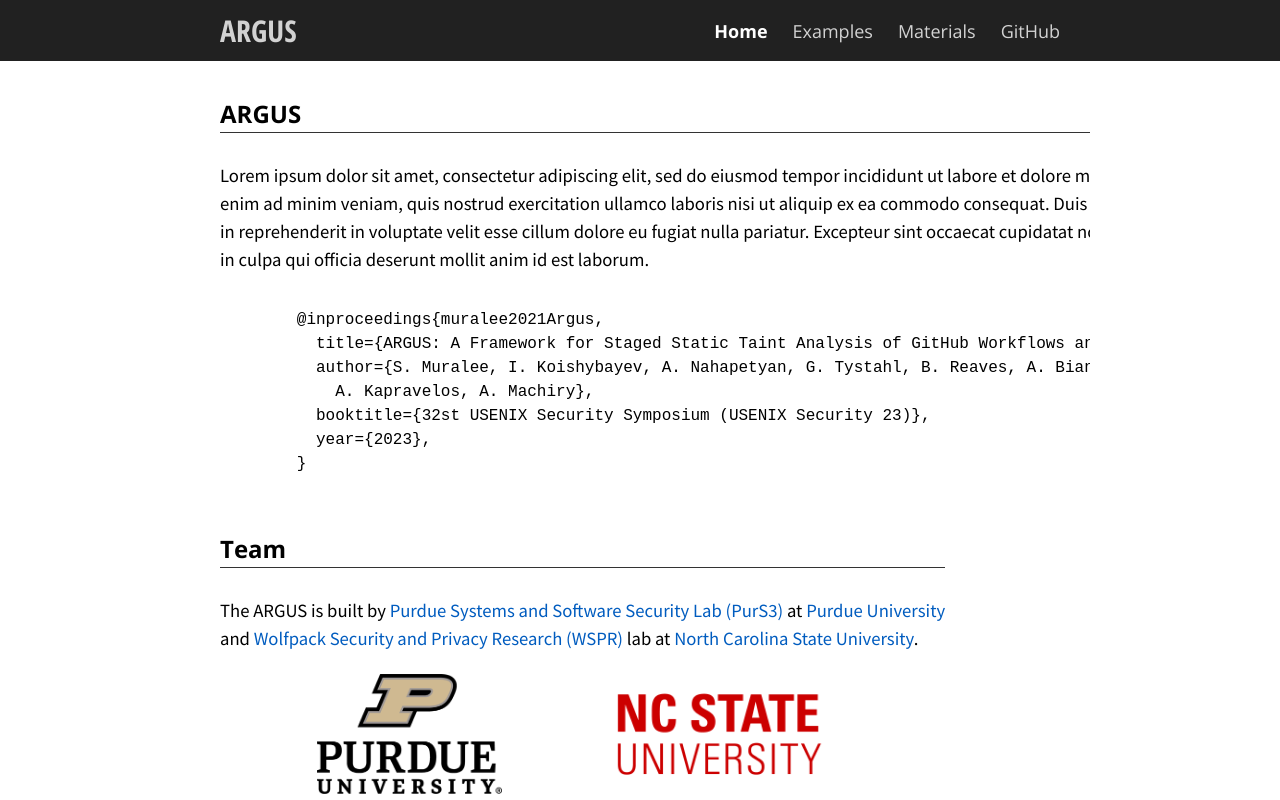
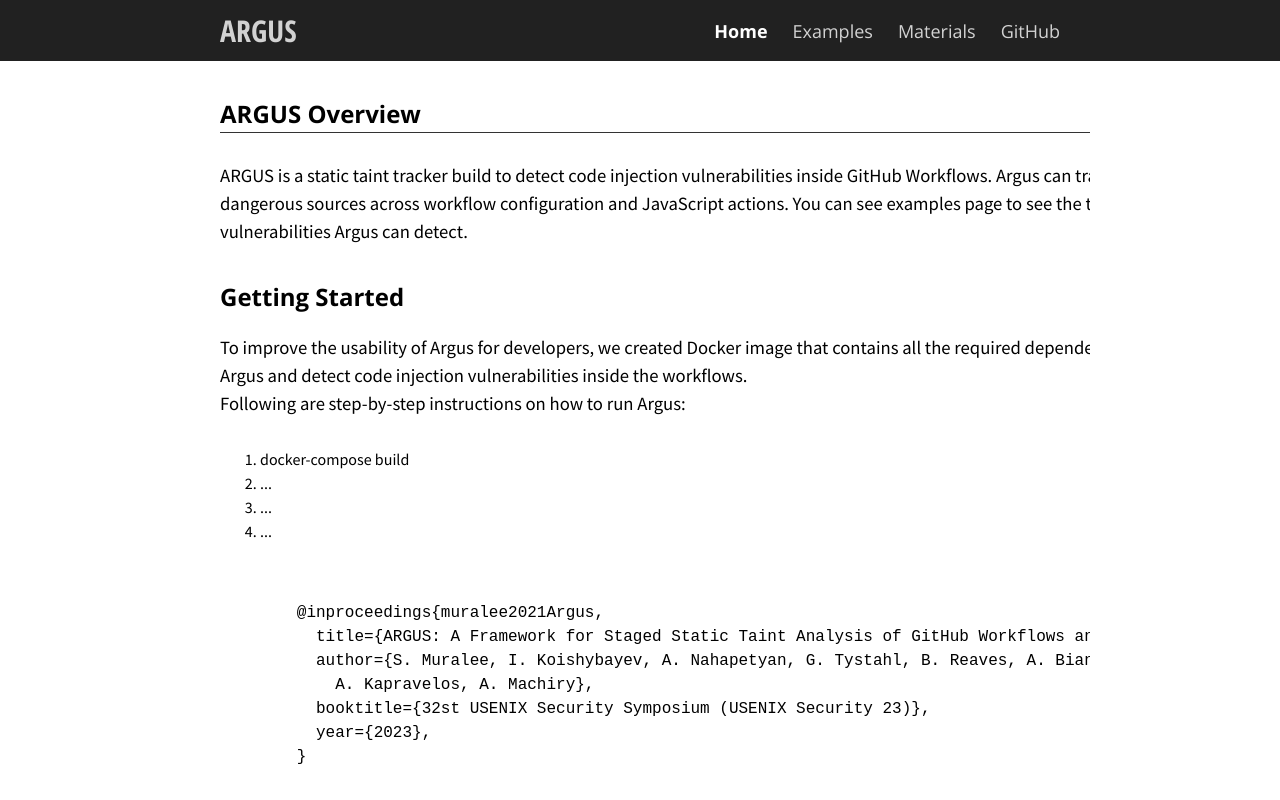
Before and after one commit to purs3lab/Argus, a plain HTML site: page index.html in a window 1280 px wide. Shown: the top 800 px of the page. Drawn offline with nearby package versions, Linux system fonts and the light colour scheme.

Commit message:
updated index page

```diff
--- a/index.html
+++ b/index.html
@@ -39,11 +39,26 @@
         <!--Start Intro-->
 		<div class="flex-row">
           <div class="flex-item flex-column">
-            <h2 class="add-top-margin">ARGUS</h2>
+            <h2 class="add-top-margin">ARGUS Overview</h2>
             <hr>
             <p style="font-size:14pt;">
-				Lorem ipsum dolor sit amet, consectetur adipiscing elit, sed do eiusmod tempor incididunt ut labore et dolore magna aliqua. Ut enim ad minim veniam, quis nostrud exercitation ullamco laboris nisi ut aliquip ex ea commodo consequat. Duis aute irure dolor in reprehenderit in voluptate velit esse cillum dolore eu fugiat nulla pariatur. Excepteur sint occaecat cupidatat non proident, sunt in culpa qui officia deserunt mollit anim id est laborum.
-			</p>
+              ARGUS is a static taint tracker build to detect code injection vulnerabilities inside GitHub Workflows. Argus can track the dangerous sources across workflow configuration and JavaScript actions.
+              You can see examples page to see the type of vulnerabilities Argus can detect.
+            </p>
+            <h2 class="add-top-margin">Getting Started</h2>
+            <p style="font-size:14pt;">
+              To improve the usability of Argus for developers, we created Docker image that contains all the required dependencies to run Argus and detect code injection vulnerabilities inside the workflows.
+              <br>
+              Following are step-by-step instructions on how to run Argus:
+
+              <ol>
+                <li>docker-compose build</li>
+                <li>...</li>
+                <li>...</li>
+                <li>...</li>
+              </ol>
+
+            </p>
 			<pre>
         @inproceedings{muralee2021Argus,
           title={ARGUS: A Framework for Staged Static Taint Analysis of GitHub Workflows and Actions},
```
